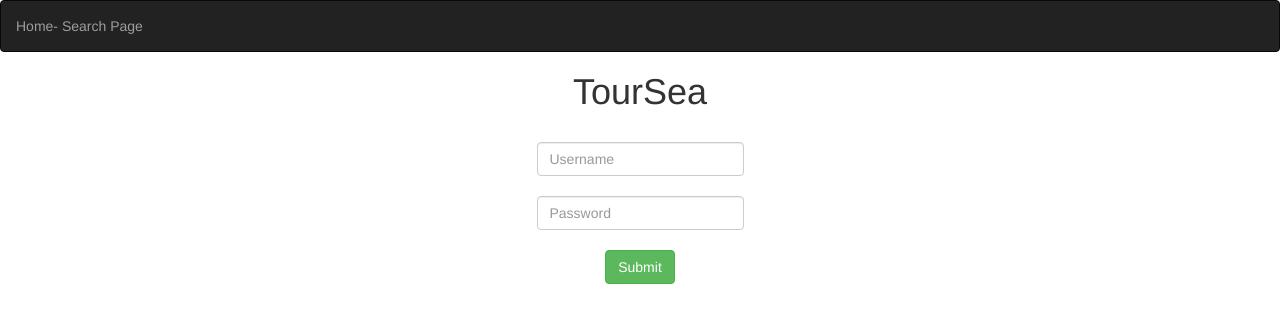
After one commit to softDEAD/Ferries, a Flask app: page / in a window 1280 px wide. The commit adds this page. Shown: the top 323 px of the page. Run offline with Flask 2, Linux system fonts and the light colour scheme; some libraries are stand-ins or nearby versions.

Commit message:
worked on base files

```diff
--- a/app.py
+++ b/app.py
@@ -15,3 +15,9 @@ def login():
 @app.route("/register")
 def register():
     return render_template ("index.html");
+
+
+
+if __name__ == '__main__':
+    app.debug = True
+    app.run(host = '0.0.0.0')
--- a/templates/base.html
+++ b/templates/base.html
@@ -7,13 +7,34 @@
       Title
       {% endblock title %}
     </title>
+    <link rel="stylesheet" href="//maxcdn.bootstrapcdn.com/bootswatch/3.2.0/flatly/bootstrap.min.css">
   </head>
   <body>
-
-      </head>
-  <body>
-    {% block body %}
-    {% endblock body %}
-
+    {% block navbar %}
+    <div class="navbar navbar-inverse">
+      <ul class="nav navbar-nav">
+	<li><a href="/">Home- Search Page</a></li>
+      </ul>
+    </div>
+    {% endblock navbar %}
+    {% with messages = get_flashed_messages() %}
+    {% if messages %}
+    <ul class="flashed_messages_list">
+      {% for message in messages %}
+      <li class="flashed_message error">{{ message }}</li>
+      {% endfor %}
+    </ul>
+    {% endif %}
+    {% endwith %}
+    <center>
+      <h1>
+	{% block header %}
+	Title Page
+	{% endblock header %}
+      </h1>
+      {% block body %}
+      this is the body
+      {% endblock body %}
+    </center>
   </body>
 </html>
--- /dev/null
+++ b/templates/index.html
@@ -0,0 +1,20 @@
+{% extends "base.html" %}
+
+{% block title %}
+TourSea
+{% endblock title %}
+{% block header %}
+TourSea
+{% endblock header %}
+
+{% block body %}
+<br>
+<form>
+  <input type="text" class="form-control" style="width:auto"  name="username" placeholder="Username">
+  <br>
+   <input type="password" class="form-control" style="width:auto" name="password" placeholder="Password">
+  <br>
+  <input type="submit" class="btn btn-success" name="submit" value="Submit">
+  <br>
+</form>
+{% endblock body %}
```
